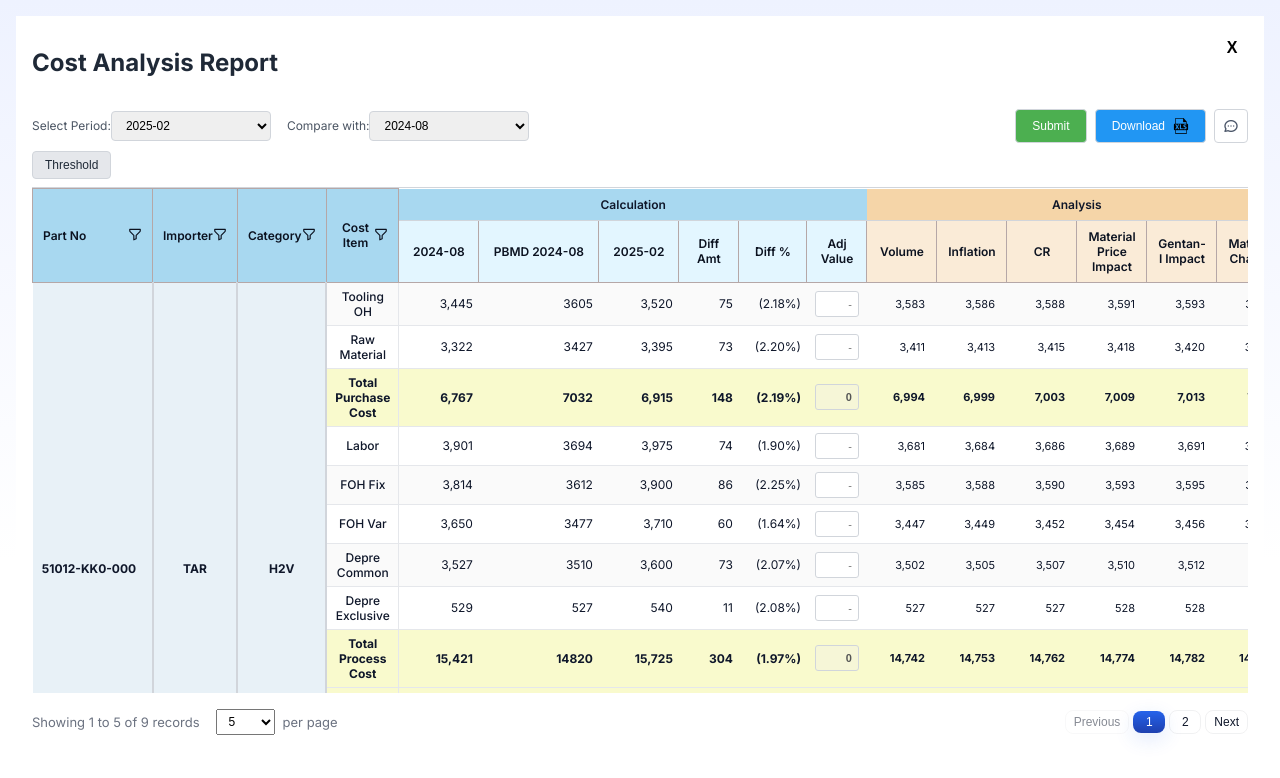
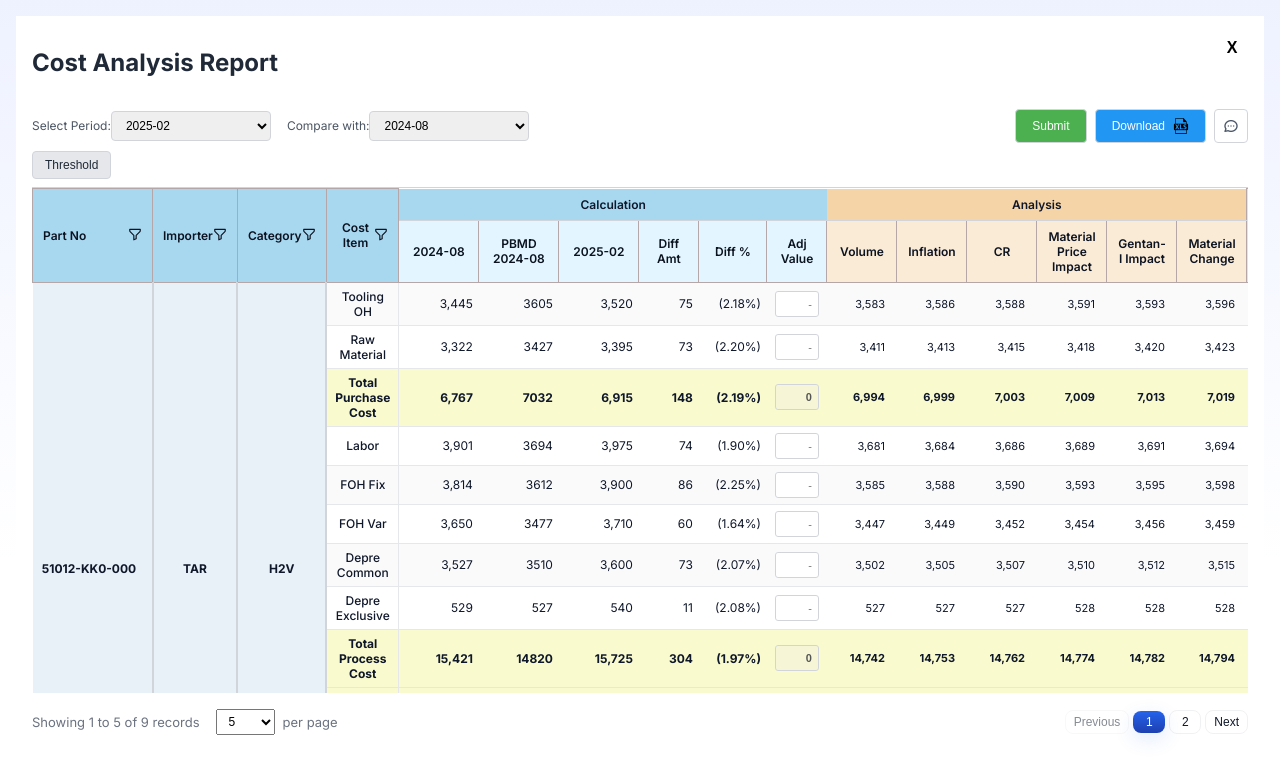
Before and after one commit to ari-fikri/finance-dashboard, a React (Vite) app: page /ppr in a window 1280 px wide. Shown: the top 778 px of the page. Built offline with nearby package versions, Linux system fonts and the light colour scheme; sample sign-in values are in the browser's storage.

Commit message:
Change the column width for Calculation columns to 80px and set the PBMD in header to be wrapped.

```diff
--- a/src/components/PPRTable.jsx
+++ b/src/components/PPRTable.jsx
@@ -143,7 +143,7 @@ export function PPRTable(props) {
           </tr>
           <tr style={{ borderBottom: "1px solid #d1d5db" }}>
             <th className="tbl-header" style={{minWidth: 80, background: '#e3f6ff' }}>{comparisonPeriod}</th>
-            <th className="tbl-header" style={{minWidth: 120, background: '#e3f6ff' }}>{`PBMD ${comparisonPeriod}`}</th>
+            <th className="tbl-header" style={{minWidth: 80, background: '#e3f6ff' }}>{`PBMD`}<br/>{`${comparisonPeriod}`}</th>
             <th className="tbl-header" style={{minWidth: 80, background: '#e3f6ff' }}>{selectedPeriod}</th>
             <th className="tbl-header" style={{minWidth: 60, background: '#e3f6ff' }}>Diff Amt</th>
             <th className="tbl-header" style={{minWidth: 50, background: '#e3f6ff' }}>Diff %</th>
```
